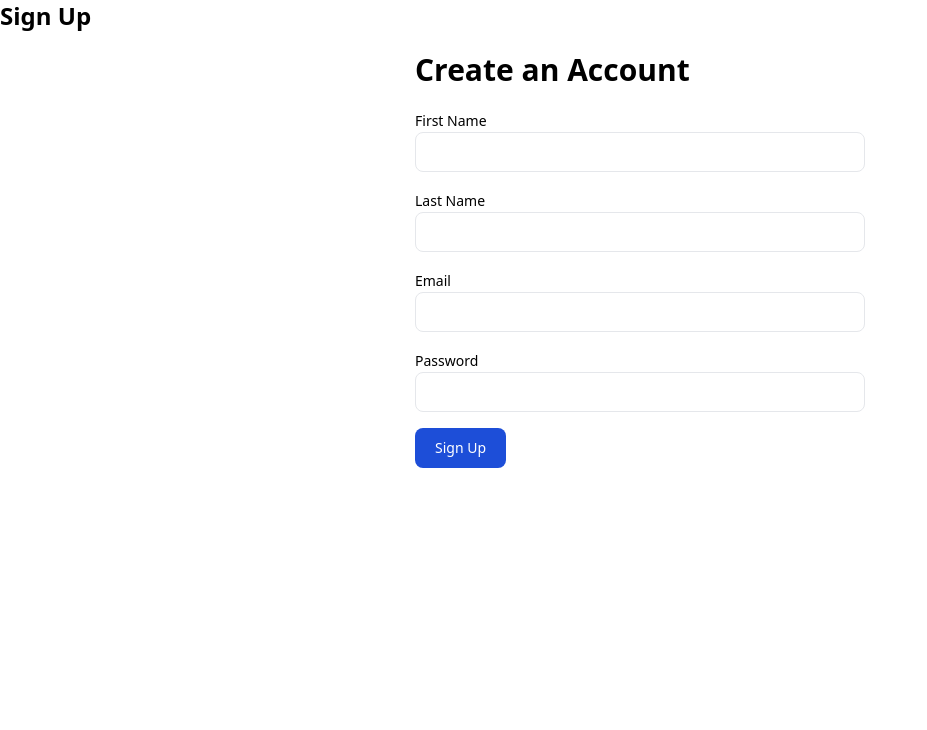
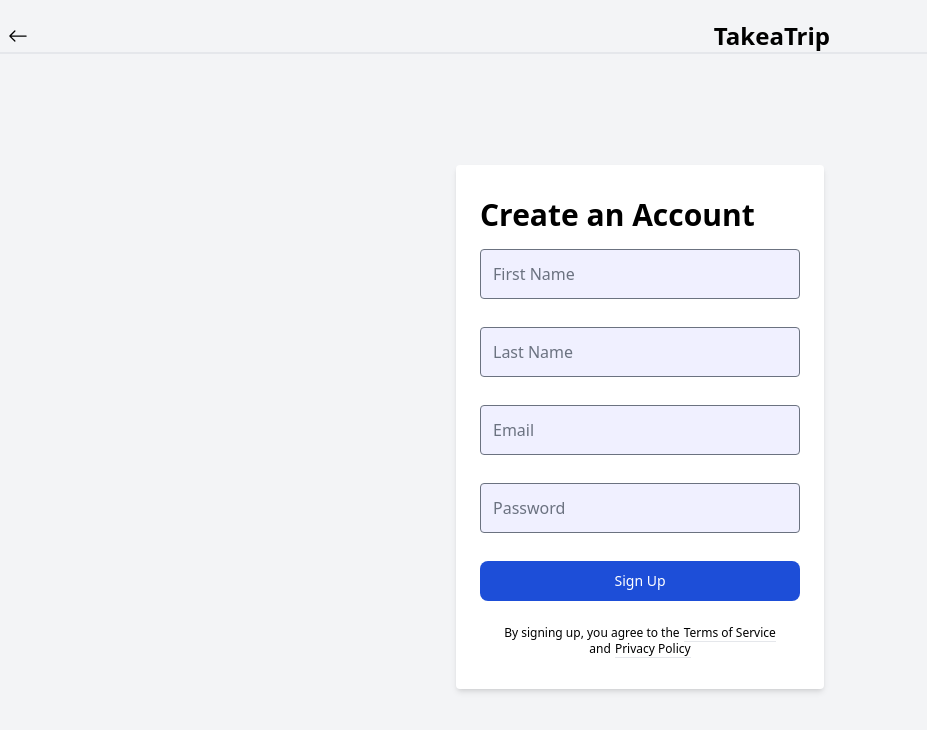
Before and after one commit to prajhub/TakeaTrip, a React (Vite) app in the folder newFrontend/: page /register in a window 1280 px wide. Shown: the top 730 px of the page, without its empty margins (0-927 px from the left). Built offline with nearby package versions, Linux system fonts and the light colour scheme; a web font is replaced by a local one.

Commit message:
13th Commit

```diff
--- a/newFrontend/package.json
+++ b/newFrontend/package.json
@@ -30,6 +30,7 @@
     "yup": "^0.32.11"
   },
   "devDependencies": {
+    "@tailwindcss/forms": "^0.5.3",
     "@types/react": "^18.0.26",
     "@types/react-dom": "^18.0.9",
     "@types/yup": "^0.32.0",
@@ -37,6 +38,6 @@
     "autoprefixer": "^10.4.13",
     "postcss": "^8.4.21",
     "tailwindcss": "^3.2.4",
-    "vite": "^4.0.0"
+    "vite": "^4.0.4"
   }
 }
--- /dev/null
+++ b/newFrontend/src/App.css
@@ -0,0 +1,10 @@
+input.form-control, input.form-control:focus {
+    background: #F0F0FF;
+  }
+
+  .error {
+   position: relative;
+   bottom: 20px;
+    color: red;
+    font-size: .6rem;
+  }
--- a/newFrontend/src/App.jsx
+++ b/newFrontend/src/App.jsx
@@ -6,7 +6,8 @@ import Homepage from './Pages/Homepage';
 import SignUp from './Pages/SignUp';
 import Protected from './Pages/Protected';
 import SignIn from './Pages/SignIn';
-
+import './App.css';
+import Sucsacc from './Components/sucsacc';
 const queryClient = new QueryClient();
 function App() {
 
@@ -20,6 +21,7 @@ function App() {
             <Route path='/' element={<Homepage/>} />
             <Route path='/register' element={<SignUp/>} />
             <Route path='/login' element={<SignIn/>} />
+            <Route path='/accreation' element={<Sucsacc/>} />
             <Route path='/protected' element={<Protected/>}/>
           </Routes>
         </div>
--- a/newFrontend/src/Components/TextField.jsx
+++ b/newFrontend/src/Components/TextField.jsx
@@ -5,9 +5,10 @@ export const TextField = ({ label, ...props }) => {
   const [field, meta] = useField(props);
   return (
     <div className="mb-2">
-      <label htmlFor={field.name} className='text-sm mb-2'>{label}</label>
+
       <input
-        className={`w-full h-10 px-3 mb-2 text-base text-gray-700 placeholder-gray-800 border rounded-lg focus:shadow-outline ${meta.touched && meta.error && 'is-invalid'}`}
+      placeholder={label}
+        className={`form-control block border border-grey-light w-full p-3 rounded mb-7 ${meta.touched && meta.error && 'is-invalid'}`}
         {...field} {...props}
         autoComplete="off"
       />
--- /dev/null
+++ b/newFrontend/src/Components/header.jsx
@@ -0,0 +1,18 @@
+import React from 'react'
+import {BsArrowLeft} from 'react-icons/bs'
+const Header = () => {
+  return (
+    <>
+    <div className='border-b-2'>
+        <div className='flex items-center  max-w-[830px] justify-between mt-5'>
+        <BsArrowLeft className='ml-2' size={20}/>
+
+        <h1 className='font-bold text-2xl'>TakeaTrip</h1>
+        </div>
+        </div>
+
+    </>
+  )
+}
+
+export default Header
--- /dev/null
+++ b/newFrontend/src/Components/sucsacc.jsx
@@ -0,0 +1,18 @@
+import React from 'react'
+import Header from './header'
+const Sucsacc = () => {
+  return (
+    <>
+        <Header/>
+        <div className='flex flex-col items-center justify-center  h-[400px]'>
+            <h1 className='text-4xl font-bold my-4'>Your Account has been created</h1>
+            <p>Thank you for creating your account at TakeaTrip</p>
+            <button type="button" class="text-white mt-6 bg-blue-700 hover:bg-blue-800 focus:ring-4 focus:ring-blue-300 font-medium rounded-lg text-sm px-5 py-2.5 mr-2 mb-2 dark:bg-blue-600 dark:hover:bg-blue-700 focus:outline-none dark:focus:ring-blue-800">Continue exploring</button>
+
+        </div>
+
+    </>
+  )
+}
+
+export default Sucsacc;
--- a/newFrontend/src/Pages/SignIn.jsx
+++ b/newFrontend/src/Pages/SignIn.jsx
@@ -2,7 +2,7 @@ import { useRef, useState} from 'react'
 import { useMutation } from 'react-query';
 import axios from 'axios';
 import { Navigate } from 'react-router';
-
+import Header from '../Components/header';
 
 
 const SignIn = () => {
@@ -35,18 +35,54 @@ if(navigate) {
 
 
   return (
+    <div class="flex   min-h-screen items-center justify-center py-12 px-4 sm:px-6 lg:px-8">
+  <div class="w-full max-w-md space-y-8 px-6 py-8 rounded shadow-md items-center">
     <div>
-      <div className='flex flex-col mx-auto items-center'>
-        <div className='mt-2'>
-          <h1 className='text-3xl font-bold'>TakeaTrip</h1>
+      <img class="mx-auto h-12 w-auto" src="https://tailwindui.com/img/logos/mark.svg?color=indigo&shade=600" alt="Your Company"/>
+      <h2 class="mt-6 text-center text-3xl font-bold tracking-tight text-gray-900">Sign in to your account</h2>
+      <p class="mt-2 text-center text-sm text-gray-600">
+        Or
+        <a href="#" class=" ml-1 font-medium text-indigo-600 hover:text-indigo-500">Create One</a>
+      </p>
+    </div>
+    <form class="mt-8 space-y-6" action="#" method="POST">
+      <input type="hidden" name="remember" value="true"/>
+      <div class="-space-y-px rounded-md shadow-sm">
+        <div>
+          <label for="email-address" class="sr-only">Email address</label>
+          <input id="email-address" name="email" type="email" autocomplete="email" required class="relative block w-full appearance-none rounded-none rounded-t-md border border-gray-300 px-3 py-2 text-gray-900 placeholder-gray-500 focus:z-10 focus:border-indigo-500 focus:outline-none focus:ring-indigo-500 sm:text-sm" placeholder="Email address"/>
         </div>
-        <form onSubmit={onSubmit}>
-            <input type='text' value={email} placeholder='Enter your email' onChange={e => setEmail(e.target.value)}/>
-            <input type='password' value={password} placeholder='Enter your password' onChange={e => setPassword(e.target.value)}/>
-            <button>Sign In</button>
-        </form>
+        <div>
+          <label for="password" class="sr-only">Password</label>
+          <input id="password" name="password" type="password" autocomplete="current-password" required class="relative block w-full appearance-none rounded-none rounded-b-md border border-gray-300 px-3 py-2 text-gray-900 placeholder-gray-500 focus:z-10 focus:border-indigo-500 focus:outline-none focus:ring-indigo-500 sm:text-sm" placeholder="Password"/>
         </div>
-    </div>
+      </div>
+
+      <div class="flex items-center justify-between">
+        <div class="flex items-center">
+          <input id="remember-me" name="remember-me" type="checkbox" class="h-4 w-4 rounded border-gray-300 text-indigo-600 focus:ring-indigo-500"/>
+          <label for="remember-me" class="ml-2 block text-sm text-gray-900">Remember me</label>
+        </div>
+
+        <div class="text-sm">
+          <a href="#" class="font-medium text-indigo-600 hover:text-indigo-500">Forgot your password?</a>
+        </div>
+      </div>
+
+      <div>
+        <button type="submit" class="group relative flex w-full justify-center rounded-md border border-transparent bg-indigo-600 py-2 px-4 text-sm font-medium text-white hover:bg-indigo-700 focus:outline-none focus:ring-2 focus:ring-indigo-500 focus:ring-offset-2">
+          <span class="absolute inset-y-0 left-0 flex items-center pl-3">
+
+            <svg class="h-5 w-5 text-indigo-500 group-hover:text-indigo-400" xmlns="http://www.w3.org/2000/svg" viewBox="0 0 20 20" fill="currentColor" aria-hidden="true">
+              <path fill-rule="evenodd" d="M10 1a4.5 4.5 0 00-4.5 4.5V9H5a2 2 0 00-2 2v6a2 2 0 002 2h10a2 2 0 002-2v-6a2 2 0 00-2-2h-.5V5.5A4.5 4.5 0 0010 1zm3 8V5.5a3 3 0 10-6 0V9h6z" clip-rule="evenodd" />
+            </svg>
+          </span>
+          Sign in
+        </button>
+      </div>
+    </form>
+  </div>
+</div>
   )
 }
 
--- a/newFrontend/src/Pages/SignUp.jsx
+++ b/newFrontend/src/Pages/SignUp.jsx
@@ -1,9 +1,30 @@
-import React from 'react';
+import React, { useState } from 'react'
 import { Formik, Form } from 'formik';
 import { TextField } from '../Components/TextField';
 import * as Yup from 'yup';
+import { useMutation } from 'react-query';
+import axios from 'axios';
+import { Navigate } from 'react-router';
+import Header from '../Components/header';
 
-const Signup = () => {
+const SignUp = () => {
+
+  const [navigate, setNavigate] = useState(false);
+
+  const {mutate} = useMutation(
+    userData => axios.post('http://localhost:5000/register', userData ),
+    {
+      onSuccess: () => {
+        setNavigate(true)
+      }
+    }
+)
+
+
+if(navigate) {
+  return <Navigate to='/'/>
+}
+
   const validate = Yup.object({
     firstName: Yup.string()
       .max(15, 'Must be 15 characters or less')
@@ -25,27 +46,40 @@ const Signup = () => {
       firstName: '',
       lastName: '',
       email: '',
-        password: ''
+      password: '',
+
     }}
     validationSchema={validate}
     onSubmit={values => {
-        console.log(values)
+      const userData = values
+      mutate(userData);
     }}
   >
     {formik => (
-        <div>
-          <div className='flex items-center mb-5'>
-          <h1 className="font-bold text-2xl">Sign Up</h1>
-          </div>
-          <div className='max-w-[450px] mx-auto '>
-            <h2 className='text-3xl font-bold mb-5'>Create an Account</h2>
+      <div class="bg-gray-100 min-h-screen flex flex-col">
+        <Header/>
+        <div class="container max-w-sm mx-auto flex-1 flex flex-col items-center justify-center px-2">
+        <div class="bg-white  px-6 py-8 rounded shadow-md text-black w-full">
+        <h1 className="mb-4 font-bold text-3xl">Create an Account</h1>
         <Form>
           <TextField label="First Name" name="firstName" type="text" />
           <TextField label="Last Name" name="lastName" type="text" />
           <TextField label="Email" name="email" type="email" />
           <TextField label="Password" name="password" type="password" />
-            <button type="submit" class="text-white bg-blue-700 hover:bg-blue-800 focus:ring-4 focus:ring-blue-300 font-medium rounded-lg text-sm px-5 py-2.5 mr-2 mb-2 dark:bg-blue-600 dark:hover:bg-blue-700 focus:outline-none dark:focus:ring-blue-800">Sign Up</button>
+
+          <button type="submit" class="text-white w-full bg-blue-700 hover:bg-blue-800 focus:ring-4 focus:ring-blue-300 font-medium rounded-lg text-sm px-5 py-2.5 mr-2 mb-2 dark:bg-blue-600 dark:hover:bg-blue-700 focus:outline-none dark:focus:ring-blue-800">Sign Up</button>
+
         </Form>
+        <div class="text-center text-xs text-grey-dark mt-4">
+                        By signing up, you agree to the
+                        <a class=" ml-1 no-underline border-b border-grey-dark text-grey-dark" href="#">
+                            Terms of Service
+                        </a> and
+                        <a class=" ml-1 no-underline border-b border-grey-dark text-grey-dark" href="#">
+                            Privacy Policy
+                        </a>
+                    </div>
+        </div>
         </div>
       </div>
     )}
@@ -53,5 +87,4 @@ const Signup = () => {
   )
 }
 
-
-export default Signup;
+export default SignUp
--- a/newFrontend/tailwind.config.cjs
+++ b/newFrontend/tailwind.config.cjs
@@ -5,5 +5,5 @@ module.exports = {
   theme: {
     extend: {},
   },
-  plugins: [],
+  plugins: [require('@tailwindcss/forms'),],
 }
```
Also changed, not shown: 1 other file (tests, documents, lock files or other folders). Lines whose indentation alone changed are shown as unchanged.
